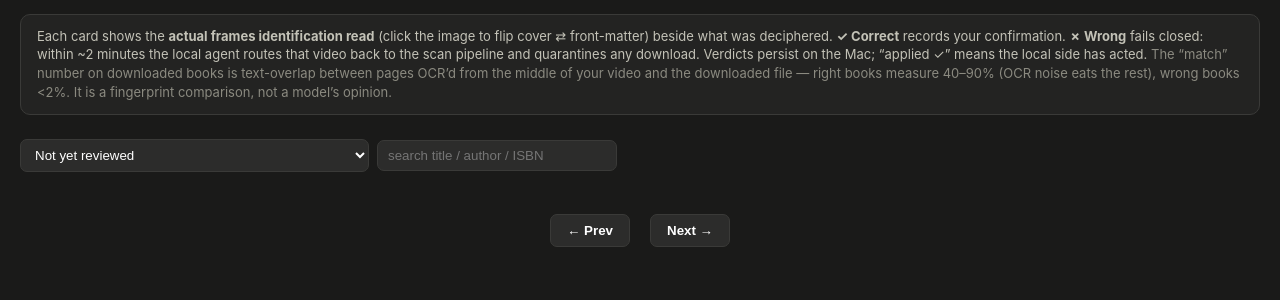
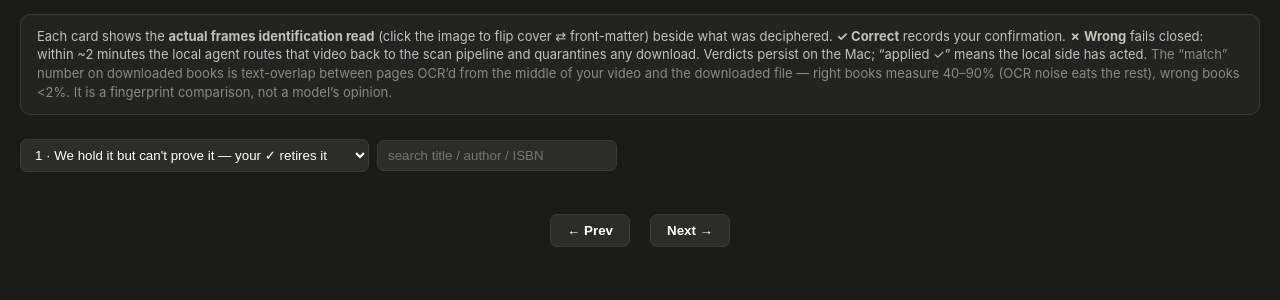
Before and after one commit to yauhenio2025/bookscan-ops, a Flask app: template templates/review.html in a window 1280 px wide. Shown: the part 45-345 px from the top of the page. Run offline with Flask 3, Linux system fonts and the light colour scheme; the template is opened without the code that fills it, so the values that code supplies are empty; parts of the project's set-up code (start-up, migrations or seed data) failed here and were passed over.

Commit message:
Default the review panel to the queue that actually needs a human

```diff
--- a/templates/review.html
+++ b/templates/review.html
@@ -112,7 +112,7 @@
   <div class="controls">
     <select id="flt">
       <optgroup label="⭐ Where your judgment is needed">
-        <option value="kept">1 · We hold it but can't prove it — your ✓ retires it</option>
+        <option value="kept" selected>1 · We hold it but can't prove it — your ✓ retires it</option>
         <option value="cluster">2 · Short-clip folders — one publication?</option>
         <option value="weak">3 · Weakest retirements (&lt;30% match)</option>
         <option value="scan_noid">4 · Scan pile, no identity read</option>
@@ -129,7 +129,7 @@
         <option value="scan_rejected">&nbsp;&nbsp;· match found but rejected</option>
         <option value="scan_notfound">&nbsp;&nbsp;· nothing found online</option>
         <option value="scan_dlfail">&nbsp;&nbsp;· download failed checks</option>
-        <option value="unreviewed" selected>Not yet reviewed</option>
+        <option value="unreviewed">Not yet reviewed (nearly all need nobody)</option>
         <option value="wrong">Marked wrong</option>
         <option value="notisbn">No ISBN anchor (LLM-read)</option>
         <option value="long">Long video (&gt;20 min — lecture?)</option>
```
